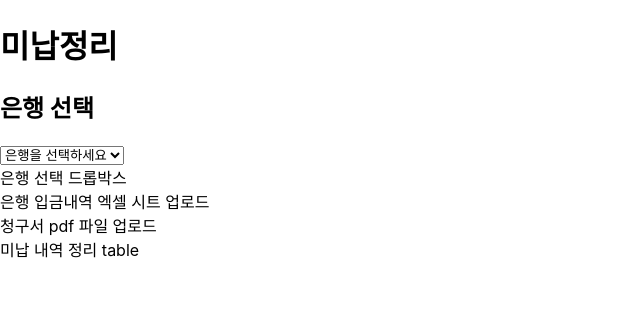
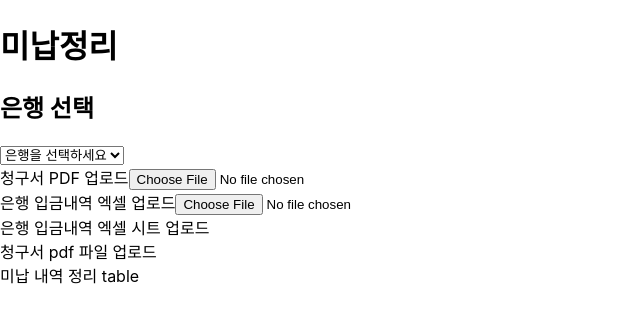
Before and after one commit to Rose-Rosie-Rose/bill_manager, a React (Create React App) app: page / in a window 1280 px wide. Shown: the top 322 px of the page, without its empty margins (0-640 px from the left). Built offline with nearby package versions, Linux system fonts and the light colour scheme.

Commit message:
feat: create base file upload components

```diff
--- a/src/components/common/UploadBox/UploadBox.tsx
+++ b/src/components/common/UploadBox/UploadBox.tsx
@@ -1,3 +1,22 @@
-export const UploadBox = () => {
-  return <></>;
+type FileUploadProps = {
+  label: string;
+  accept: string;
+  onFileSelect: (file: File | null) => void;
 };
+
+export const UploadBox: React.FC<FileUploadProps> = ({
+  label,
+  accept,
+  onFileSelect,
+}) => {
+  const handleFileInputChange = (e: React.ChangeEvent<HTMLInputElement>) => {
+    const file = e.target.files?.[0] || null;
+    onFileSelect(file);
+  };
+  return (
+    <div>
+      <label>{label}</label>
+      <input type="file" accept={accept} onChange={handleFileInputChange} />
+    </div>
+  );
+};
--- a/src/components/homePage/FileUpload/FileUpload.tsx
+++ b/src/components/homePage/FileUpload/FileUpload.tsx
@@ -1,5 +1,5 @@
 import { useState } from 'react';
-import { DropdownBox } from '../../common';
+import { DropdownBox, UploadBox } from '../../common';
 
 export const FileUpload = () => {
   const [selectedBank, setSelectedBank] = useState('');
@@ -10,7 +10,24 @@ export const FileUpload = () => {
     { label: '우리은행', value: 'woori' },
   ];
 
+  const handleFileUpload = (file: File | null, type: 'pdf' | 'excel') => {
+    if (!file) return;
+
+    if (type === 'pdf') {
+      console.log('청구서 PDF 업로드:', file.name);
+    } else if (type === 'excel') {
+      console.log('엑셀 입금내역 업로드:', file.name);
+    }
+  };
+
+  const createUploadHandler = (type: 'pdf' | 'excel') => {
+    return (file: File | null) => {
+      handleFileUpload(file, type);
+    };
+  };
+
   return (
+    <div>
       <div>
         <h2>은행 선택</h2>
         <DropdownBox
@@ -20,5 +37,18 @@ export const FileUpload = () => {
           placeholder="은행을 선택하세요"
         />
       </div>
+      <div>
+        <UploadBox
+          label="청구서 PDF 업로드"
+          accept=".pdf"
+          onFileSelect={createUploadHandler('pdf')}
+        />
+        <UploadBox
+          label="은행 입금내역 엑셀 업로드"
+          accept=".xlsx, .xls, .csv"
+          onFileSelect={createUploadHandler('excel')}
+        />
+      </div>
+    </div>
   );
 };
--- a/src/pages/HomePage.tsx
+++ b/src/pages/HomePage.tsx
@@ -8,7 +8,6 @@ export const HomePage = () => {
       </div>
       <div>
         <FileUpload />
-        <div>은행 선택 드롭박스</div>
         <div>
           <div>은행 입금내역 엑셀 시트 업로드</div>
         </div>
```
Lines whose indentation alone changed are shown as unchanged.
